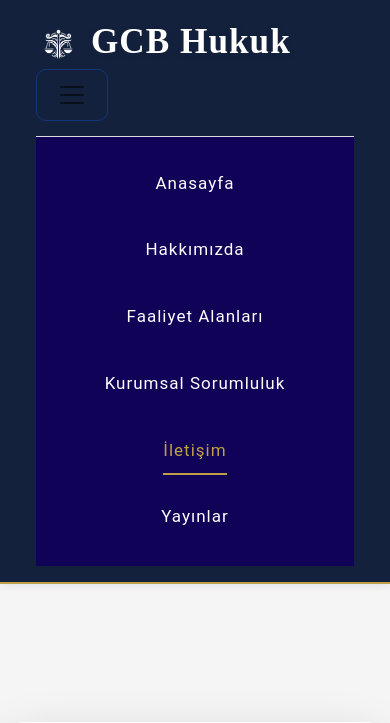
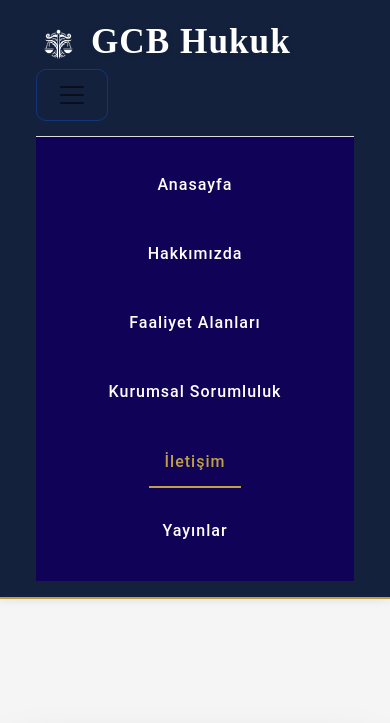
Before and after one commit to zeyneperkilic/gcbhukuk, a Flask app: page /iletisim in a window 390 px wide, after a click that opens the changed part. Shown: the top 723 px of the page. Run offline with Flask 3, Linux system fonts and the light colour scheme; some libraries are stand-ins or nearby versions.

Commit message:
Navbar boyutları büyütüldü ve font dosyaları güncellendi - tüm sayfalarda tutarlı görünüm

```diff
--- a/templates/iletisim.html
+++ b/templates/iletisim.html
@@ -3,10 +3,51 @@
 <head>
     <meta charset="utf-8">
     <title>İletişim | GCB Hukuk</title>
+    <!-- Google Web Fonts -->
+    <link rel="preconnect" href="https://fonts.googleapis.com">
+    <link rel="preconnect" href="https://fonts.gstatic.com" crossorigin>
+    <link href="https://fonts.googleapis.com/css2?family=Heebo:wght@400;500;600&family=Nunito:wght@600;700;800&family=Poppins:wght@300;400;500;600;700&display=swap" rel="stylesheet">
+
+    <!-- Icon Font Stylesheet -->
+    <link href="https://cdnjs.cloudflare.com/ajax/libs/font-awesome/5.10.0/css/all.min.css" rel="stylesheet">
+    <link href="https://cdn.jsdelivr.net/npm/bootstrap-icons@1.4.1/font/bootstrap-icons.css" rel="stylesheet">
+
+    <!-- Libraries Stylesheet -->
     <link href="{{ url_for('static', filename='lib/owlcarousel/assets/owl.carousel.min.css') }}" rel="stylesheet">
     <link href="{{ url_for('static', filename='lib/lightbox/css/lightbox.min.css') }}" rel="stylesheet">
+
+    <!-- Customized Bootstrap Stylesheet -->
     <link href="{{ url_for('static', filename='css/bootstrap.min.css') }}" rel="stylesheet">
+
+    <!-- Template Stylesheet -->
     <link href="{{ url_for('static', filename='css/style.css') }}" rel="stylesheet">
+
+    <!-- Navbar Styles -->
+    <style>
+        .navbar {
+            min-height: 80px !important;
+        }
+        .navbar-brand {
+            font-size: 2.2rem !important;
+        }
+        .navbar-nav .nav-link {
+            font-size: 1.1rem !important;
+            font-weight: 500 !important;
+            padding: 0.5rem 1rem !important;
+        }
+        @media (max-width: 768px) {
+            .navbar {
+                min-height: 70px !important;
+            }
+            .navbar-brand {
+                font-size: 1.8rem !important;
+            }
+            .navbar-nav .nav-link {
+                font-size: 1rem !important;
+                padding: 0.75rem 1rem !important;
+            }
+        }
+    </style>
 </head>
 <body>
     <!-- Navbar Start -->
```
Also changed, not shown: templates/hakkinda.html (+38 -2 lines), templates/hizmetler.html (+34 -2 lines), templates/index.html (+27 -0 lines), templates/neden_biz.html (+38 -2 lines).
